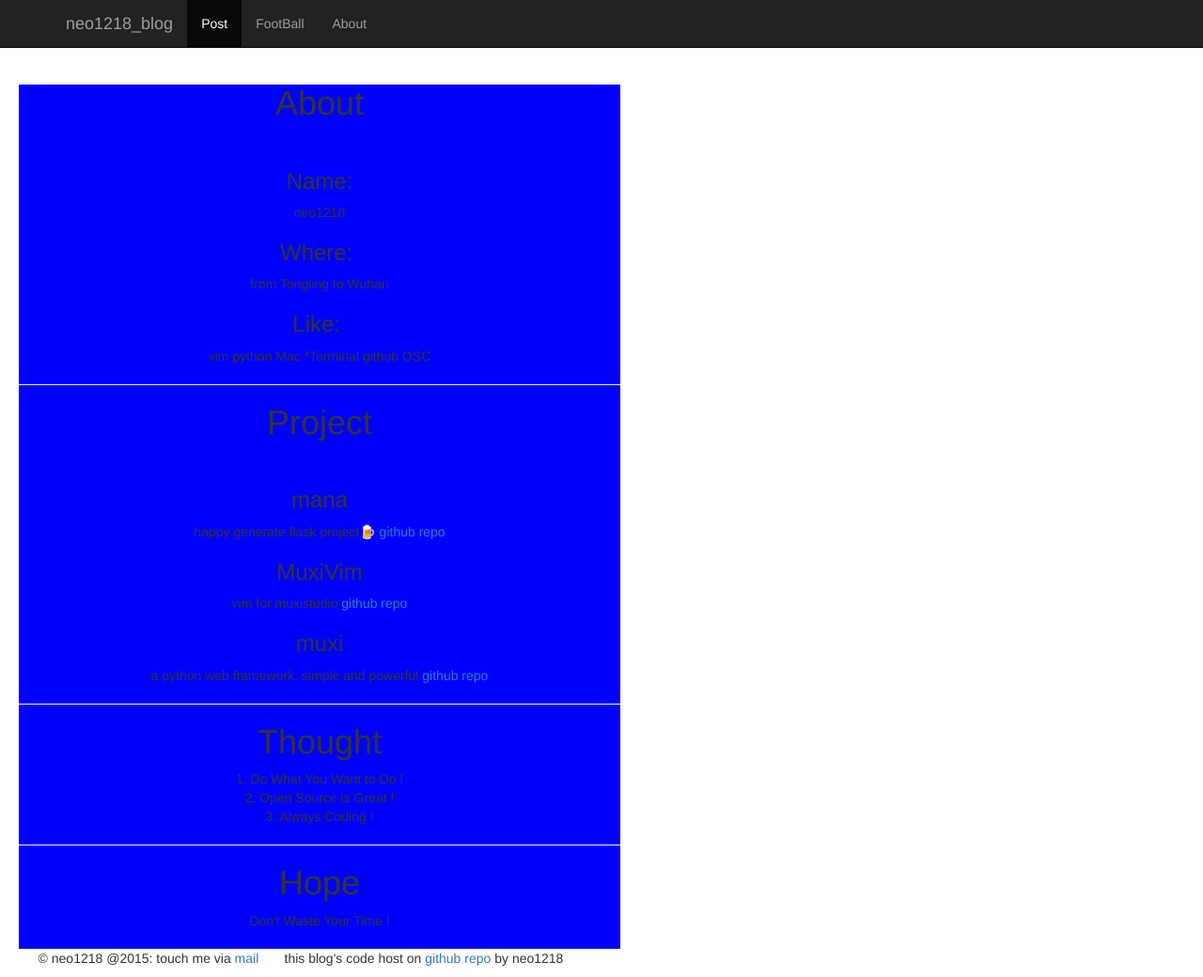
After one commit to wanzifa/neo1218_blog, a Flask app: template templates/about.html in a window 1280 px wide. The commit adds this page. Shown: the whole page at 94% size. Run offline with Flask 2, Linux system fonts and the light colour scheme; the template is opened without the code that fills it, so the values that code supplies are empty; some libraries are stand-ins or nearby versions.

Commit message:
blog site update❤️

```diff
--- a/kimi.py
+++ b/kimi.py
@@ -39,6 +39,11 @@ def tag(tag):
     return render_template('tag.html', pages=tagged, tag=tag)
 
 
+@app.route('/about')
+def about():
+	return render_template("about.html")
+
+
 if __name__ == "__main__":
     if len(sys.argv) > 1  and sys.argv[1] == "build":
         freezer.freeze()
--- /dev/null
+++ b/templates/about.html
@@ -0,0 +1,29 @@
+<!DOCTYPE>
+{% extends "base.html" %}
+{% block content %}
+<div id="about" style="text-align:center; background-color:blue; width:50%; hight:auto; margin-left:20px;">
+	<h1> About </h1><br/>
+	<h3>Name:</h3>
+		neo1218<br/>
+	<h3>Where:&nbsp;</h3>
+	from Tongling to Wuhan<br/>
+	<h3>Like:&nbsp;</h2>vim python Mac *Terminal github OSC <br/>
+	<hr/>
+	<h1>Project</h1><br/>
+	<h3>mana</h3> happy generate flask project🍺
+	<a href="https://github.com/neo1218/mana">github repo</a> <br/>
+	<h3>MuxiVim</h3> vim for muxistudio
+	<a href="https://github.com/neo1218/MuxiVim">github repo</a> <br/>
+	<h3>muxi</h3> a python web framework, simple and powerful
+	<a href="https://github.com/neo1218/muxi">github repo</a> <br/>
+	<hr/>
+	<h1>Thought</h1>
+			1. Do What You Want to Do ! <br/>
+			2. Open Source is Great ! <br/>
+			3. Always Coding ! <br/>
+	<hr/>
+	<h1>Hope</h1>
+	Don't Waste Your Time !<br/>
+	<br/>
+</div>
+{% endblock content %}
--- a/templates/base.html
+++ b/templates/base.html
@@ -45,31 +45,21 @@
         </div>
         <div id="navbar" class="collapse navbar-collapse">
           <ul class="nav navbar-nav">
-			  <li class="active"><a href="#">Home</a></li>
-            <li><a href="#about">About</a></li>
-            <li><a href="#contact">Contact</a></li>
+			  <li class="active"><a href="#">Post</a></li>
+			  <li><a href="#about">FootBall</a></li>
+			<li><a href="#contact">About</a></li>
 		  </ul>
         </div><!-- /.nav-collapse -->
       </div><!-- /.container -->
     </nav><!-- /.navbar -->
-<div id="index">
-	<div id="navagate">
-		<ul>
-			<li><a href="http://121.43.230.104:1218/index">Posts</a></li>
-			<li><a href="https://github.com/neo1218/neo1218_blog">Code</a></li>
-			<li><a href="#">Think</a></li>
-		<li><a href="http://121.43.230.104:1218/about.html">About</a></li>
-		</ul>
-	</div>
     {% block content %}
     {% endblock content %}
-    <div id="foot">
-		<p>
+    <div id="foot" style="text-align:center">
+		<p style="text-align:center;">
 		  &copy; neo1218 @2015: touch me via <a href="neo1218@yeah.net">mail</a>
 		  &nbsp; &nbsp; &nbsp;
 		  this blog's code host on <a href="https://github.com/neo1218/neo1218_blog">github repo</a> by neo1218
 		</p>
     </div>
-</div>
 </body>
 </html>
```
Also changed, not shown: templates/index_b.html (+13 -20 lines).
